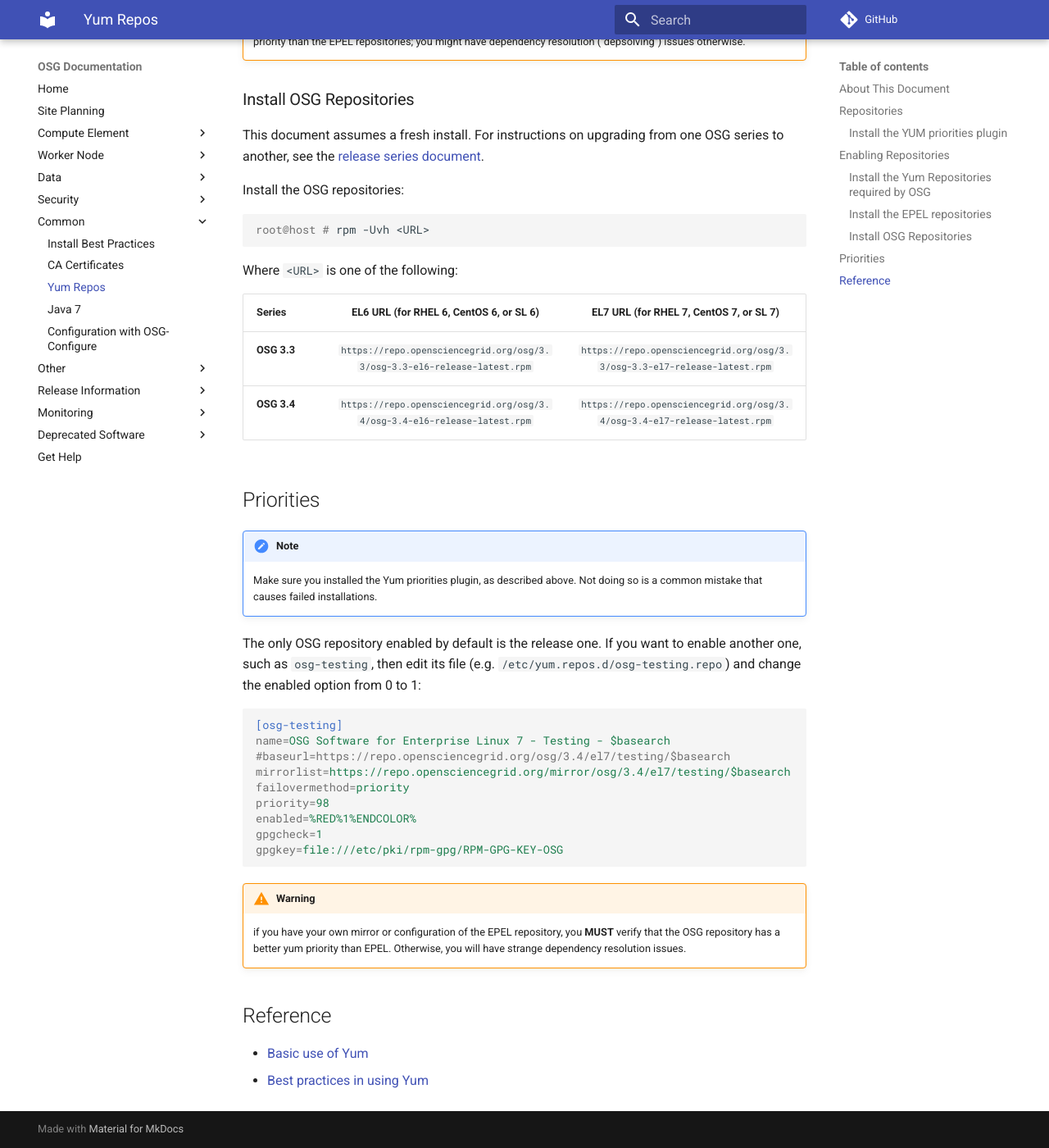
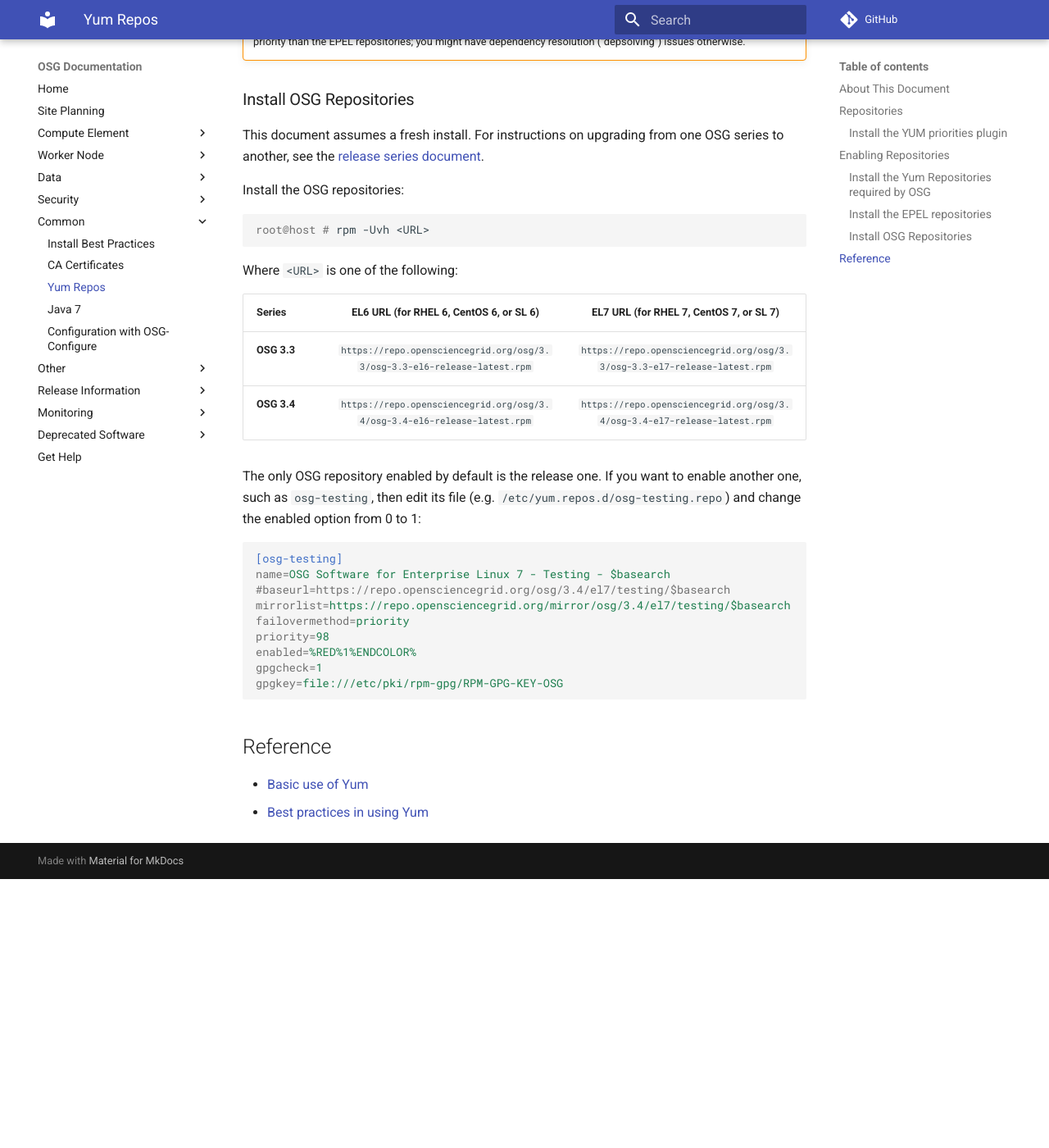
Before and after one commit to osg-htc/docs, an MkDocs documentation site: the page built from docs/common/yum.md, in a window 1280 px wide and 1400 px high, scrolled down 2132 px. Shown: the whole window at 82% size. Built offline with MkDocs 1.6.1 and Material for MkDocs 9.7.7, drawn with Linux system fonts in a browser that asks for light colours; comment, search, counter and statistics services are not loaded; old or Windows-style settings are respelled for this version of MkDocs; after the commit the page ends 3204 px from its top, so only the background shows below that.

Commit message:
Fix table & del redundant warnings (SOFTWARE-3078)

````diff
--- a/docs/common/yum.md
+++ b/docs/common/yum.md
@@ -97,16 +97,10 @@
 
 Where `<URL>` is one of the following:
 
-| Series      |              EL6 URL (for RHEL 6, CentOS 6, or SL 6)              |              EL7 URL (for RHEL 7, CentOS 7, or SL 7)              |
-|:------------|:-----------------------------------------------------------------:|:-----------------------------------------------------------------:|
+| Series      |                  EL6 URL (for RHEL 6, CentOS 6, or SL 6)                  |                  EL7 URL (for RHEL 7, CentOS 7, or SL 7)                  |
+|:------------|:-------------------------------------------------------------------------:|:-------------------------------------------------------------------------:|
 | **OSG 3.3** | `https://repo.opensciencegrid.org/osg/3.3/osg-3.3-el6-release-latest.rpm` | `https://repo.opensciencegrid.org/osg/3.3/osg-3.3-el7-release-latest.rpm` |
 | **OSG 3.4** | `https://repo.opensciencegrid.org/osg/3.4/osg-3.4-el6-release-latest.rpm` | `https://repo.opensciencegrid.org/osg/3.4/osg-3.4-el7-release-latest.rpm` |
-
-Priorities
-----------
-
-!!! note
-    Make sure you installed the Yum priorities plugin, as described above. Not doing so is a common mistake that causes failed installations.
 
 The only OSG repository enabled by default is the release one. If you want to enable another one, such as `osg-testing`, then edit its file (e.g. `/etc/yum.repos.d/osg-testing.repo`) and change the enabled option from 0 to 1:
 
@@ -122,9 +116,6 @@
 gpgkey=file:///etc/pki/rpm-gpg/RPM-GPG-KEY-OSG
 ```
 
-!!! warning
-    if you have your own mirror or configuration of the EPEL repository, you **MUST** verify that the OSG repository has a better yum priority than EPEL. Otherwise, you will have strange dependency resolution issues.
-
 Reference
 ---------
 
````
